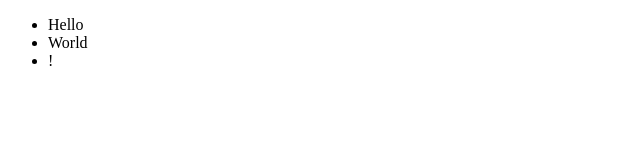
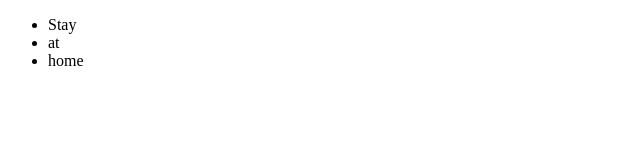
Before and after one commit to FranzZamza/oopdz, a plain HTML site: page index.html in a window 1280 px wide. Shown: the full height of the page, 0-640 px from the left. Drawn offline with Linux system fonts and the light colour scheme.

Commit message:
Made changes

```diff
--- a/index.html
+++ b/index.html
@@ -6,9 +6,9 @@
   </head>
   <body>
     <ul>
-    <li>Hello</li>
-    <li>World</li>
-    <li>!</li>
+    <li>Stay</li>
+    <li>at</li>
+    <li>home</li>
     </ul>
   </body>
 </html>
```
